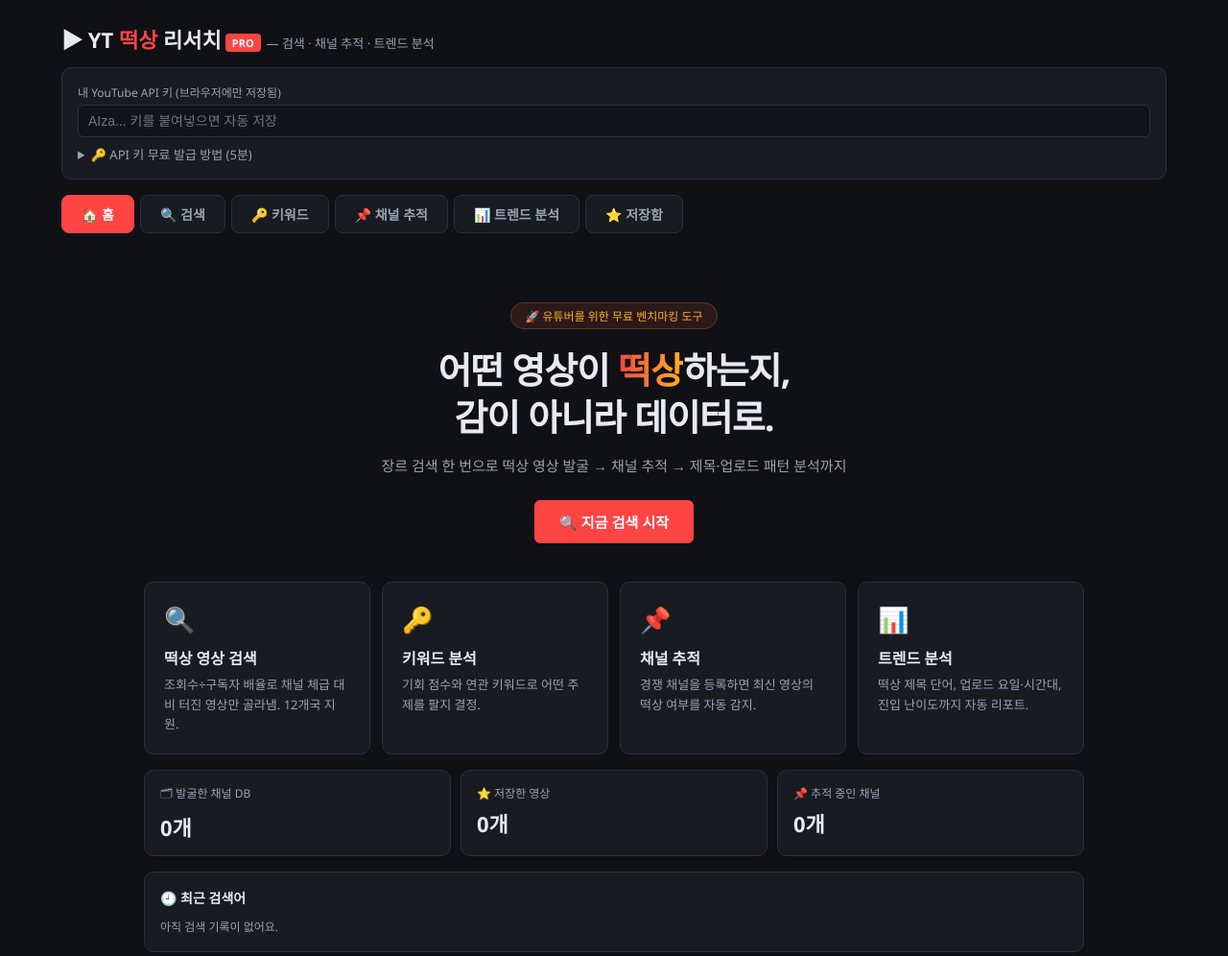
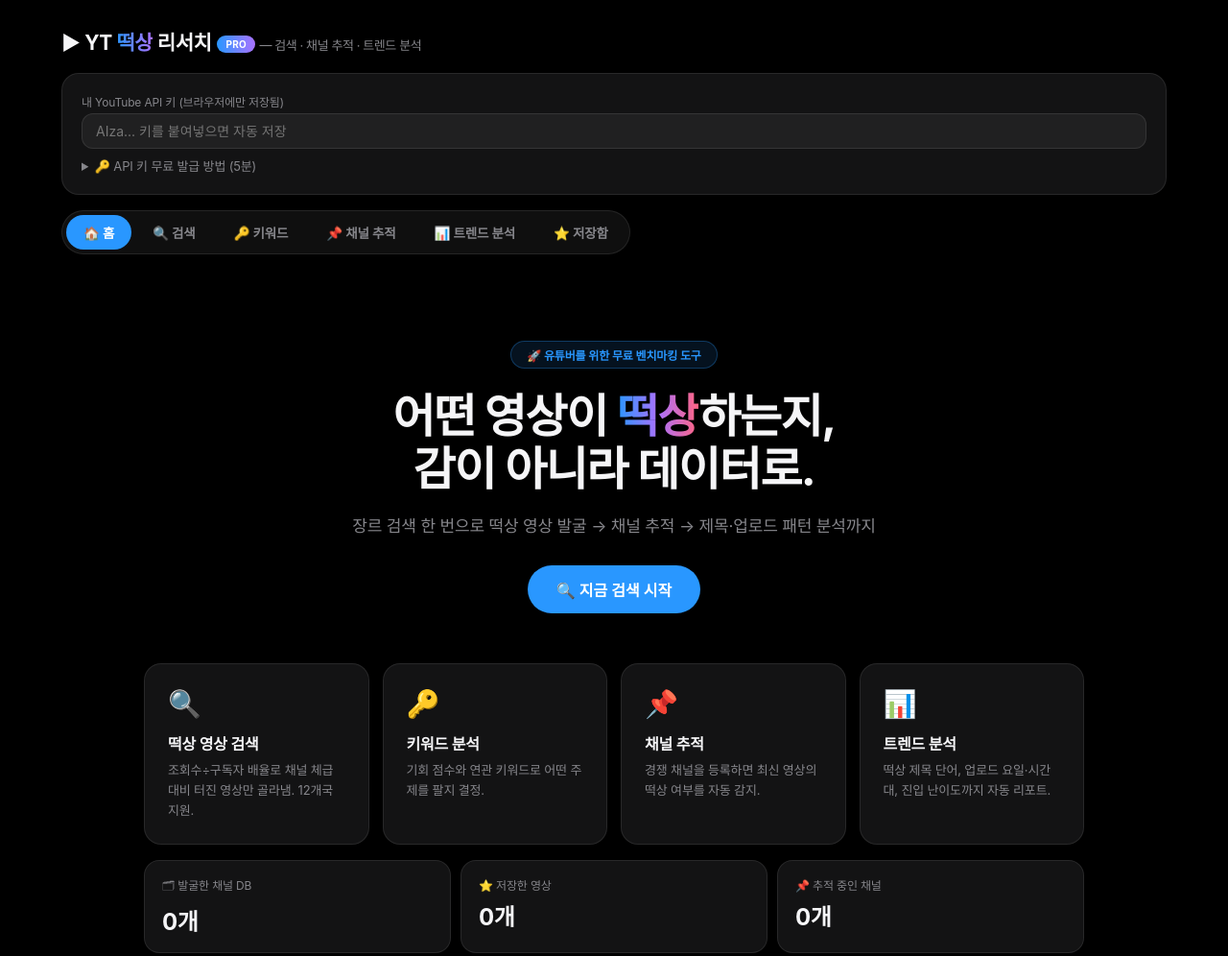
Before and after one commit to JeoungSeYun/yt-research, a plain HTML site: page pro/index.html in a window 1280 px wide. Shown: the top 996 px of the page at 96% size. Drawn offline with Linux system fonts and the light colour scheme.

Commit message:
Apple-style redesign: glass panels, segmented tabs, pill buttons, SF typography

```diff
--- a/pro/index.html
+++ b/pro/index.html
@@ -6,32 +6,38 @@
 <title>YT 떡상 리서치 PRO</title>
 <style>
   :root {
-    --bg: #0f1115; --card: #181b22; --border: #2a2f3a;
-    --text: #e8eaf0; --sub: #9aa3b2; --accent: #ff4444; --gold: #ffb020; --green: #4caf7d;
-    --bar: #6da8ff;
+    --bg: #000; --card: rgba(28, 28, 30, .68); --border: rgba(255, 255, 255, .09);
+    --text: #f5f5f7; --sub: #86868b; --accent: #2997ff; --gold: #ffb020; --green: #30d158;
+    --bar: #2997ff;
   }
   * { box-sizing: border-box; margin: 0; padding: 0; }
-  body { background: var(--bg); color: var(--text); font-family: 'Segoe UI', sans-serif; padding: 24px; max-width: 1200px; margin: 0 auto; }
+  body {
+    background: var(--bg); color: var(--text);
+    font-family: -apple-system, BlinkMacSystemFont, 'SF Pro Display', 'SF Pro Text', 'Apple SD Gothic Neo', Pretendard, 'Segoe UI', 'Malgun Gothic', sans-serif;
+    padding: 28px 24px; max-width: 1200px; margin: 0 auto;
+    letter-spacing: -.01em; -webkit-font-smoothing: antialiased;
+  }
   #view-home { max-width: 980px; margin: 0 auto; }
-  h1 { font-size: 22px; margin-bottom: 14px; }
-  h1 span { color: var(--accent); }
-  h1 .pro { background: var(--accent); color: #fff; font-size: 11px; border-radius: 4px; padding: 2px 7px; vertical-align: middle; margin-left: 4px; }
-  .panel { background: var(--card); border: 1px solid var(--border); border-radius: 10px; padding: 16px; margin-bottom: 16px; }
+  h1 { font-size: 21px; margin-bottom: 18px; font-weight: 700; letter-spacing: -.02em; }
+  h1 span { background: linear-gradient(90deg, #2997ff, #a972ff); -webkit-background-clip: text; background-clip: text; color: transparent; }
+  h1 .pro { background: linear-gradient(90deg, #2997ff, #a972ff); color: #fff; font-size: 10px; border-radius: 20px; padding: 3px 9px; vertical-align: middle; margin-left: 6px; letter-spacing: .02em; }
+  .panel { background: var(--card); backdrop-filter: blur(20px); border: 1px solid var(--border); border-radius: 18px; padding: 20px; margin-bottom: 16px; }
   .row { display: flex; gap: 10px; flex-wrap: wrap; align-items: end; }
   .field { display: flex; flex-direction: column; gap: 4px; }
   .field label { font-size: 12px; color: var(--sub); }
-  input, select { background: #10131a; border: 1px solid var(--border); color: var(--text); padding: 8px 10px; border-radius: 6px; font-size: 14px; }
-  input:focus, select:focus { outline: 1px solid var(--accent); }
-  button { background: var(--accent); color: #fff; border: none; padding: 9px 18px; border-radius: 6px; font-size: 14px; font-weight: 600; cursor: pointer; }
-  button:hover { filter: brightness(1.1); }
-  button:disabled { opacity: .5; cursor: wait; }
+  input, select { background: rgba(255, 255, 255, .06); border: 1px solid var(--border); color: var(--text); padding: 9px 14px; border-radius: 12px; font-size: 14px; font-family: inherit; transition: border-color .2s, background .2s; }
+  input:focus, select:focus { outline: none; border-color: var(--accent); background: rgba(255, 255, 255, .09); }
+  button { background: var(--accent); color: #fff; border: none; padding: 9px 20px; border-radius: 980px; font-size: 14px; font-weight: 600; cursor: pointer; font-family: inherit; transition: filter .15s, transform .1s; }
+  button:hover { filter: brightness(1.12); }
+  button:active { transform: scale(.97); }
+  button:disabled { opacity: .4; cursor: wait; }
   .status { font-size: 13px; color: var(--sub); margin-top: 8px; }
   table { width: 100%; border-collapse: collapse; font-size: 13px; }
   th, td { padding: 8px 10px; border-bottom: 1px solid var(--border); text-align: left; vertical-align: middle; }
   th { color: var(--sub); font-size: 12px; cursor: pointer; user-select: none; white-space: nowrap; }
   th:hover { color: var(--text); }
-  tr:hover td { background: #1e222b; }
-  .thumb { width: 120px; border-radius: 6px; display: block; }
+  tr:hover td { background: rgba(255, 255, 255, .04); }
+  .thumb { width: 120px; border-radius: 10px; display: block; }
   .cthumb { width: 48px; height: 48px; border-radius: 50%; display: block; }
   .vtitle { max-width: 340px; font-weight: 600; color: var(--text); text-decoration: none; display: block; }
   .vtitle:hover { color: var(--accent); }
@@ -41,19 +47,20 @@
   .hot { color: var(--gold); font-weight: 700; }
   .good { color: var(--green); font-weight: 600; }
   .badge { display: inline-block; background: #2a1a1a; color: var(--gold); border: 1px solid #5a3a1a; border-radius: 4px; font-size: 11px; padding: 1px 6px; margin-left: 6px; }
-  .mini { padding: 5px 12px; font-size: 12px; background: #10131a; border: 1px solid var(--border); color: var(--sub); font-weight: 400; }
-  .mini:hover { color: var(--text); border-color: var(--accent); }
-  /* 탭 */
-  .tabs { display: flex; gap: 6px; margin-bottom: 16px; }
-  .tab { padding: 9px 20px; border-radius: 8px; background: var(--card); border: 1px solid var(--border); color: var(--sub); font-weight: 600; font-size: 14px; cursor: pointer; }
-  .tab.active { background: var(--accent); border-color: var(--accent); color: #fff; }
+  .mini { padding: 5px 14px; font-size: 12px; background: rgba(255, 255, 255, .07); border: 1px solid var(--border); color: var(--sub); font-weight: 500; }
+  .mini:hover { color: var(--text); border-color: var(--accent); filter: none; }
+  /* 탭 — 세그먼트 컨트롤 스타일 */
+  .tabs { display: inline-flex; gap: 4px; margin-bottom: 18px; background: rgba(255, 255, 255, .06); border: 1px solid var(--border); border-radius: 980px; padding: 4px; }
+  .tab { padding: 8px 18px; border-radius: 980px; color: var(--sub); font-weight: 600; font-size: 13.5px; cursor: pointer; transition: background .2s, color .2s; }
+  .tab:hover { color: var(--text); }
+  .tab.active { background: var(--accent); color: #fff; }
   .view { display: none; }
   .view.active { display: block; }
   /* 스탯 타일 */
   .tiles { display: grid; grid-template-columns: repeat(auto-fit, minmax(150px, 1fr)); gap: 10px; margin-bottom: 16px; }
-  .tile { background: var(--card); border: 1px solid var(--border); border-radius: 10px; padding: 14px 16px; }
+  .tile { background: var(--card); backdrop-filter: blur(20px); border: 1px solid var(--border); border-radius: 16px; padding: 16px 18px; }
   .tile .k { font-size: 12px; color: var(--sub); margin-bottom: 6px; }
-  .tile .v { font-size: 22px; font-weight: 700; }
+  .tile .v { font-size: 24px; font-weight: 700; letter-spacing: -.02em; }
   /* 바 차트 */
   .chart { margin-top: 4px; }
   .chart h3 { font-size: 14px; margin-bottom: 10px; }
@@ -66,7 +73,8 @@
   .charts2 { display: grid; grid-template-columns: repeat(auto-fit, minmax(320px, 1fr)); gap: 16px; }
   /* 썸네일 갤러리 */
   .grid { display: grid; grid-template-columns: repeat(auto-fill, minmax(210px, 1fr)); gap: 12px; }
-  .card { background: #10131a; border: 1px solid var(--border); border-radius: 10px; overflow: hidden; position: relative; }
+  .card { background: rgba(255, 255, 255, .05); border: 1px solid var(--border); border-radius: 14px; overflow: hidden; position: relative; transition: transform .2s, border-color .2s; }
+  .card:hover { transform: translateY(-2px); border-color: rgba(41, 151, 255, .4); }
   .card img { width: 100%; display: block; aspect-ratio: 16/9; object-fit: cover; }
   .card .ct { padding: 8px 10px; }
   .card .t { font-size: 13px; font-weight: 600; line-height: 1.4; height: 2.8em; overflow: hidden; color: var(--text); text-decoration: none; display: block; }
@@ -75,21 +83,22 @@
   .card .star, .starbtn { cursor: pointer; background: none; border: none; font-size: 16px; padding: 0 4px; color: var(--sub); }
   .card .star { position: absolute; top: 4px; right: 6px; background: rgba(0,0,0,.6); border-radius: 4px; }
   .star.on, .starbtn.on { color: var(--gold); }
-  textarea.memo { width: 100%; background: #10131a; border: 1px solid var(--border); color: var(--text); border-radius: 6px; padding: 6px 8px; font-size: 12px; font-family: inherit; resize: vertical; min-height: 34px; }
+  textarea.memo { width: 100%; background: rgba(255, 255, 255, .06); border: 1px solid var(--border); color: var(--text); border-radius: 10px; padding: 7px 10px; font-size: 12px; font-family: inherit; resize: vertical; min-height: 34px; }
+  .vtitle:hover { color: var(--accent); }
   /* 홈 랜딩 */
-  .hero { text-align: center; padding: 56px 16px 40px; }
-  .hero-badge { display: inline-block; background: #2a1a1a; color: var(--gold); border: 1px solid #5a3a1a; border-radius: 20px; font-size: 12px; padding: 4px 14px; margin-bottom: 18px; }
-  .hero h2 { font-size: 38px; line-height: 1.3; margin-bottom: 14px; letter-spacing: -1px; }
-  .hero h2 em { font-style: normal; background: linear-gradient(90deg, #ff4444, #ffb020); -webkit-background-clip: text; background-clip: text; color: transparent; }
-  .hero p { color: var(--sub); font-size: 15px; margin-bottom: 26px; }
-  .hero button { font-size: 15px; padding: 12px 26px; }
-  .feat4 { display: grid; grid-template-columns: repeat(auto-fit, minmax(220px, 1fr)); gap: 12px; margin-bottom: 16px; }
-  .feat { background: var(--card); border: 1px solid var(--border); border-radius: 10px; padding: 20px; cursor: pointer; transition: border-color .15s, transform .15s; }
-  .feat:hover { border-color: var(--accent); transform: translateY(-2px); }
-  .feat .fi { font-size: 26px; margin-bottom: 10px; }
-  .feat .ft { font-weight: 700; margin-bottom: 6px; }
+  .hero { text-align: center; padding: 72px 16px 52px; }
+  .hero-badge { display: inline-block; background: rgba(41, 151, 255, .12); color: var(--accent); border: 1px solid rgba(41, 151, 255, .3); border-radius: 980px; font-size: 12px; font-weight: 600; padding: 5px 16px; margin-bottom: 22px; }
+  .hero h2 { font-size: 48px; line-height: 1.15; margin-bottom: 18px; letter-spacing: -.03em; font-weight: 700; }
+  .hero h2 em { font-style: normal; background: linear-gradient(90deg, #2997ff, #a972ff, #ff6482); -webkit-background-clip: text; background-clip: text; color: transparent; }
+  .hero p { color: var(--sub); font-size: 17px; margin-bottom: 30px; letter-spacing: -.01em; }
+  .hero button { font-size: 16px; padding: 13px 30px; }
+  .feat4 { display: grid; grid-template-columns: repeat(auto-fit, minmax(220px, 1fr)); gap: 14px; margin-bottom: 16px; }
+  .feat { background: var(--card); backdrop-filter: blur(20px); border: 1px solid var(--border); border-radius: 18px; padding: 24px; cursor: pointer; transition: border-color .2s, transform .2s, background .2s; }
+  .feat:hover { border-color: rgba(41, 151, 255, .5); transform: translateY(-3px); background: rgba(38, 38, 42, .75); }
+  .feat .fi { font-size: 28px; margin-bottom: 12px; }
+  .feat .ft { font-weight: 700; margin-bottom: 6px; letter-spacing: -.01em; }
   .feat .fd { font-size: 13px; color: var(--sub); line-height: 1.6; }
-  .chip { display: inline-block; background: #10131a; border: 1px solid var(--border); color: var(--sub); border-radius: 16px; padding: 6px 14px; font-size: 13px; cursor: pointer; margin: 3px; }
+  .chip { display: inline-block; background: rgba(255, 255, 255, .07); border: 1px solid var(--border); color: var(--sub); border-radius: 980px; padding: 6px 15px; font-size: 13px; cursor: pointer; margin: 3px; transition: color .15s, border-color .15s; }
   .chip:hover { color: var(--text); border-color: var(--accent); }
   footer { text-align: center; color: var(--sub); font-size: 12px; padding: 30px 0 10px; border-top: 1px solid var(--border); margin-top: 30px; }
   .keymini { display: flex; align-items: center; gap: 10px; font-size: 13px; }
```
